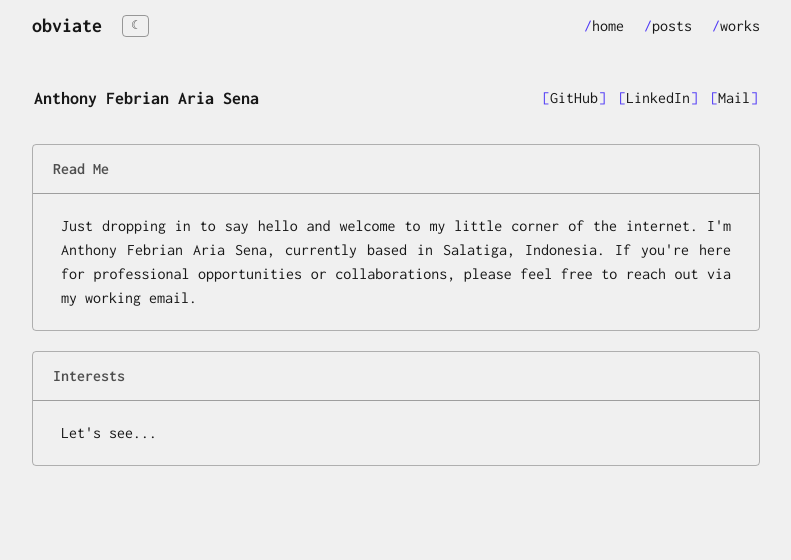
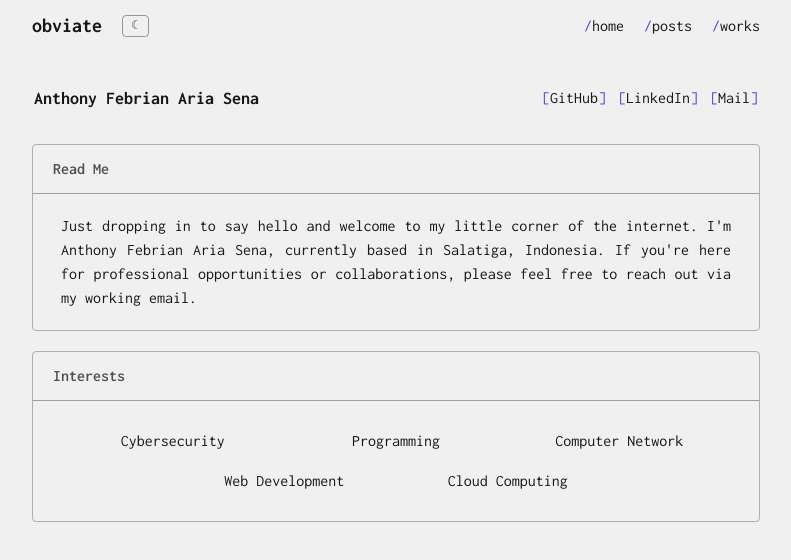
Before and after one commit to nyferin/obviate.my.id, a Next.js app: page / in a window 1280 px wide. Shown: the top 560 px of the page, without its empty margins (244-1035 px from the left). Built offline with nearby package versions, Linux system fonts and the light colour scheme.

Commit message:
fix: add content

```diff
--- a/src/components/interests.tsx
+++ b/src/components/interests.tsx
@@ -1,13 +1,23 @@
 export function Interests() {
+  const interests = [
+    "Cybersecurity",
+    "Programming",
+    "Computer Network",
+    "Web Development",
+    "Cloud Computing",
+  ];
+
   return (
     <div className="rounded-sm border border-current/30 text-justify">
       <h2 className="text-current/75 border-b border-current/50 px-5 py-3">
         <span className="font-semibold">Interests</span>
       </h2>
-      <div className="px-7 py-5">
-        <p>
-          <span>Let&apos;s see...</span>
-        </p>
+      <div className="flex flex-wrap justify-center px-7 py-5">
+        {interests.map((interest, index) => (
+          <p key={index} className="w-1/3 text-center py-2">
+            <span>{interest}</span>
+          </p>
+        ))}
       </div>
     </div>
   );
```
